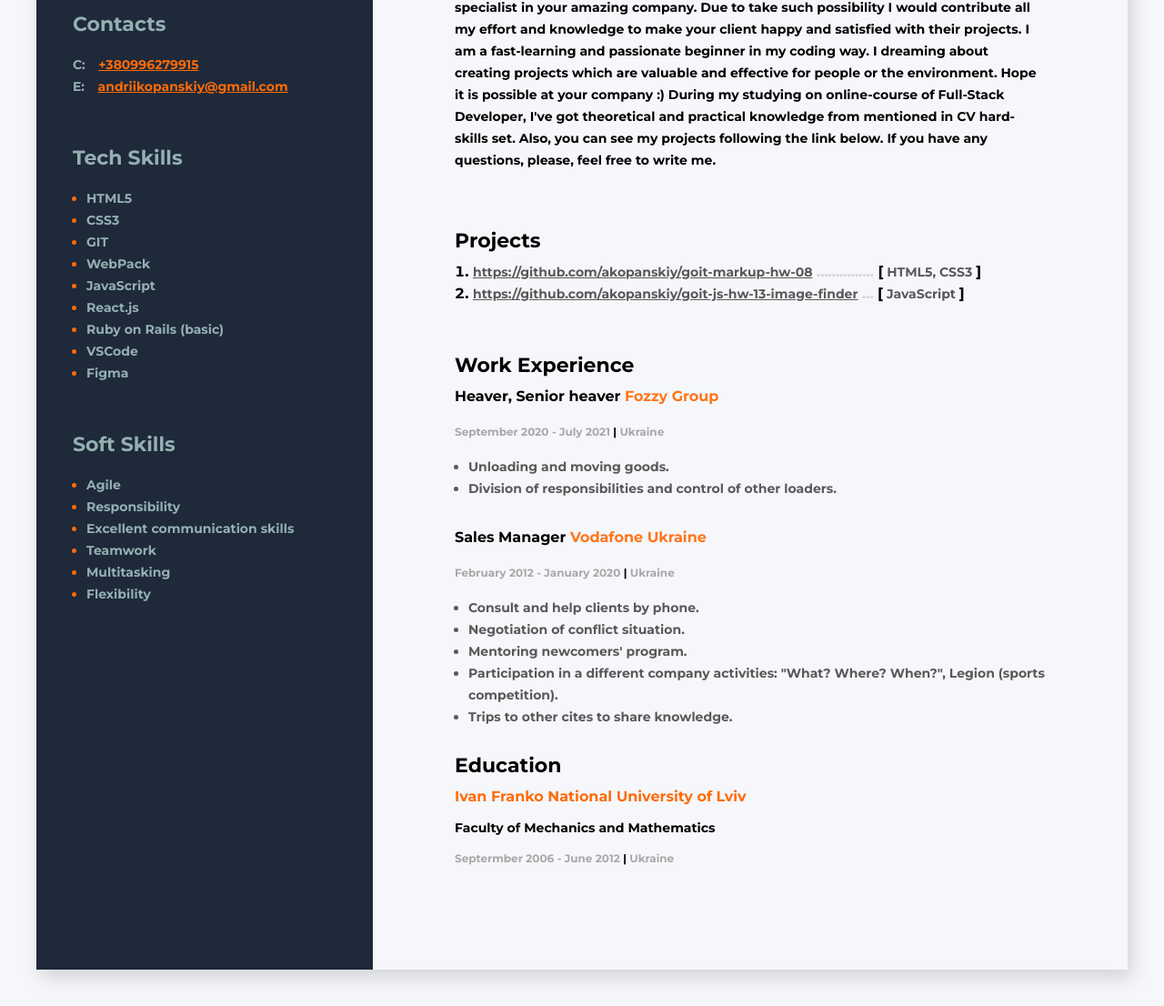
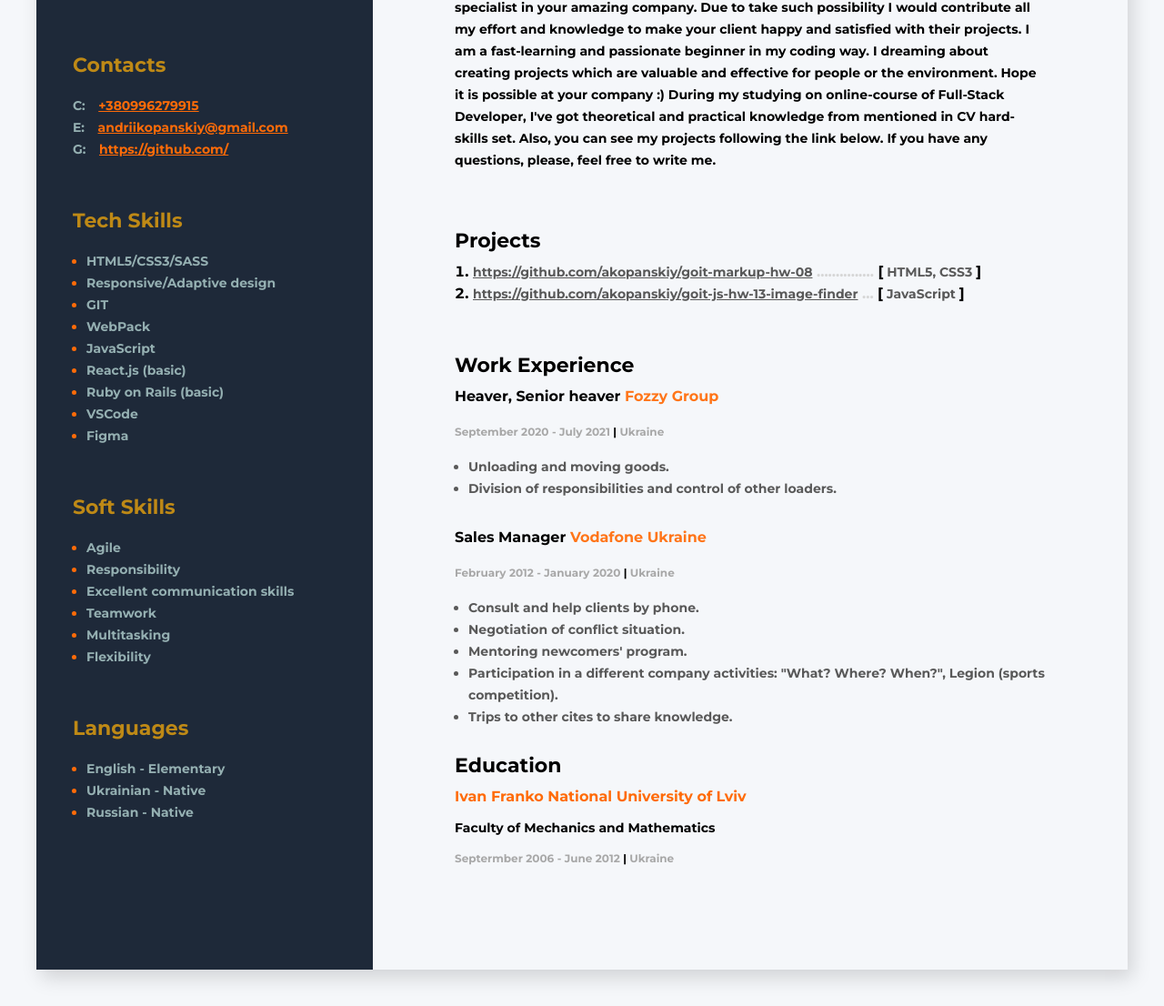
Before and after one commit to akopanskiy/my-resume, a plain HTML site: page index.html in a window 1280 px wide. Shown: the part 362-1468 px from the top of the page at 91% size. Drawn offline with Linux system fonts and the light colour scheme.

Commit message:
add photo anh languages

```diff
--- a/CSS/styles.css
+++ b/CSS/styles.css
@@ -49,7 +49,7 @@ body {
 }
 
 .contact-title {
-  color: rgb(148, 175, 177);
+  color: rgb(190, 137, 22);
   font-size: 22px;
   font-weight: 700;
   line-height: 24px;
@@ -76,7 +76,7 @@ body {
   font-weight: 700;
   line-height: 24px;
   margin-bottom: 20px;
-  color: rgb(148, 175, 177);
+  color: rgb(190, 137, 22);
 }
 
 .tech-skills-container {
@@ -108,7 +108,7 @@ body {
   font-weight: 700;
   line-height: 24px;
   margin-bottom: 20px;
-  color: rgb(148, 175, 177);
+  color: rgb(190, 137, 22);
 }
 
 .soft-Skills-item {
--- a/index.html
+++ b/index.html
@@ -14,7 +14,7 @@
     <!== main container ==>
     <div class="wrapper">
       <aside class="sidebar">
-        <img class="my-photo" src="./IMG/To neYa.jpg" alt="My photo" />
+        <img class="my-photo" src="./IMG/IMG_6945.JPG" alt="My photo" />
 
         <!== Contact ==>
         <div class="contact">
@@ -29,16 +29,21 @@
               >andriikopanskiy@gmail.com</a
             >
           </div>
+          <div>
+            <span class="contact-link-type">G:</span>
+            <a class="contact-link" href="https://github.com/">https://github.com/</a>
+          </div>
+          <div>
 
           <!== tech skills container ==>
           <div class="tech-skills-container">
             <h3 class="tech-Skills-Title">Tech Skills</h3>
             <ul>
               <li class="tech-Skills-item">
-                <span class="tech-Skills-text">HTML5</span>
+                <span class="tech-Skills-text">HTML5/CSS3/SASS</span>
               </li>
               <li class="tech-Skills-item">
-                <span class="tech-Skills-text">CSS3</span>
+                <span class="tech-Skills-text">Responsive/Adaptive design</span>
               </li>
               <li class="tech-Skills-item">
                 <span class="tech-Skills-text">GIT</span>
@@ -50,7 +55,7 @@
                 <span class="tech-Skills-text">JavaScript</span>
               </li>
               <li class="tech-Skills-item">
-                <span class="tech-Skills-text">React.js</span>
+                <span class="tech-Skills-text">React.js (basic)</span>
               </li>
               <li class="tech-Skills-item">
                 <span class="tech-Skills-text">Ruby on Rails (basic)</span>
@@ -88,8 +93,26 @@
               </li>
             </ul>
           </div>
+
+          <div class="soft-skills-container">
+            <h3 class="soft-Skills-Title">Languages</h3>
+            <ul>
+              <li class="soft-Skills-item">
+                <span class="soft-Skills-text">English - Elementary</span>
+              </li>
+              <li class="soft-Skills-item">
+                <span class="soft-Skills-text">Ukrainian - Native</span>
+              </li>
+              <li class="soft-Skills-item">
+                <span class="soft-Skills-text">Russian - Native</span>
+              </li>
+
+            </ul>
+          </div>
         </div>
       </aside>
+
+
       <!== about me container==>
 
       <div class="about-me-container">
@@ -122,7 +145,7 @@
               >
             </li>
             <li class="projects-item">
-              <a class="projects-link" href="https://cryptohub.goit.ua/"
+              <a class="projects-link" href="https://github.com/akopanskiy/goit-js-hw-13-image-finder"
                 >https://github.com/akopanskiy/goit-js-hw-13-image-finder</a
               >
               <span class="dots">...</span>
```
Also changed, not shown: 1 other file.
